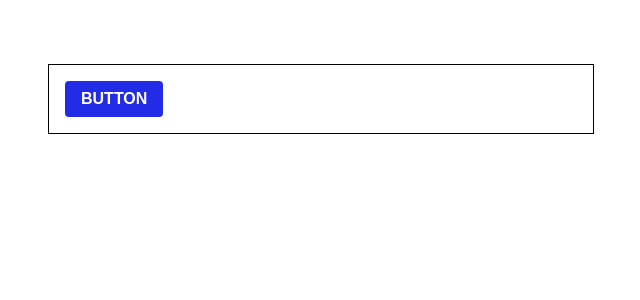
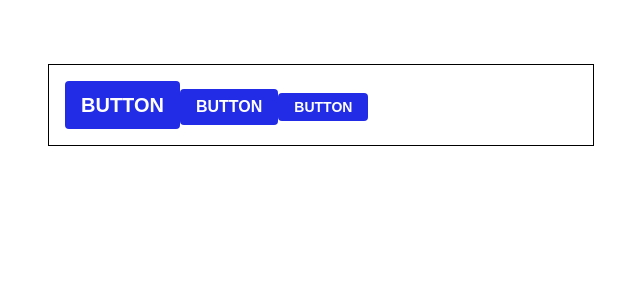
Before and after one commit to kaperrdenden/new-styling-with-sass, a React (Create React App) app: page / in a window 1280 px wide. Shown: the top 300 px of the page, without its empty margins (319-959 px from the left). Built offline with nearby package versions, Linux system fonts and the light colour scheme.

Commit message:
classNames() 사용해서 class조건부로 지정

```diff
--- a/src/App.js
+++ b/src/App.js
@@ -6,7 +6,9 @@
   return (
     <div className="App">
       <div className='buttons'>
+        <Button size='large'>BUTTON</Button>
         <Button>BUTTON</Button>
+        <Button size='small'>BUTTON</Button>
       </div>
     </div>
   );
--- a/src/components/Button.js
+++ b/src/components/Button.js
@@ -1,8 +1,12 @@
 import React from 'react';
 import './Button.scss';
-
-function Button({children}){
-    return (<button className='Button'>{children}</button>)
+import classNames from 'classnames';
+function Button({children, size}){
+    return (<button className={classNames('Button', size)}>{children}</button>)
 }
 
+Button.defaultProps = {
+    size: 'medium',
+};
+
 export default Button;
--- a/src/components/Button.scss
+++ b/src/components/Button.scss
@@ -9,10 +9,27 @@
   border: none;
   cursor: pointer;
 
-  height: 2.25rem;
-  padding-left: 1rem;
-  padding-right: 1rem;
-  font-size: 1rem;
+  // 사이즈 관리
+  &.large {
+    height: 3rem;
+    padding-left: 1rem;
+    padding-right: 1rem;
+    font-size: 1.25rem;
+  }
+
+  &.medium {
+    height: 2.25rem;
+    padding-left: 1rem;
+    padding-right: 1rem;
+    font-size: 1rem;
+  }
+
+  &.small {
+    height: 1.75rem;
+    font-size: 0.875rem;
+    padding-left: 1rem;
+    padding-right: 1rem;
+  }
 
   background-color: $blue;
   &:hover {
```
